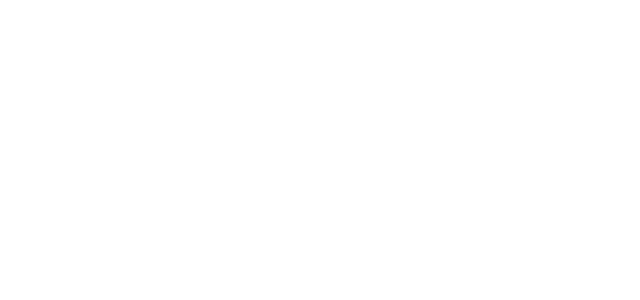
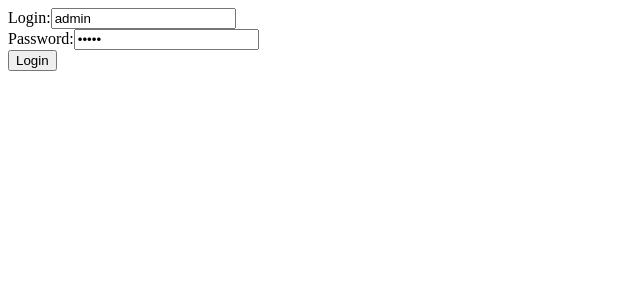
Before and after one commit to aamarber/react-products-shop, a React (Vite) app: page / in a window 1280 px wide. Shown: the top 300 px of the page, without its empty margins (0-640 px from the left). Built offline with nearby package versions, Linux system fonts and the light colour scheme.

Commit message:
Shop working but super ugly

```diff
--- a/src/App.jsx
+++ b/src/App.jsx
@@ -1,5 +1,8 @@
 import React, { useState } from 'react'
+import ProductsList from './ProductsList/ProductsList';
+import Login from './Login';
 import ApiClient from './Services/ApiClient';
+import ProductsDetail from './ProductsDetail/ProductsDetail';
 
 export default function App() {
 
@@ -15,8 +18,30 @@ export default function App() {
 
   const [apiClient, setApiClient] = useState(new ApiClient(apiURL));
 
+  const [productId, setProductId] = useState(null);
+
+  const openProductDetail = (productId) => {
+    setProductId(productId);
+  }
+
+  const goToProducts = () => {
+    setProductId(null);
+  }
+
     return (
     <>
+      <div>
+        {!token ?
+          <Login apiClient={apiClient} setToken={setToken}></Login>
+          :
+          (
+            !productId ?
+            <ProductsList apiClient={apiClient} openProductDetail={openProductDetail}></ProductsList>
+            :
+            <ProductsDetail apiClient={apiClient} productId={productId} goToProducts={goToProducts}></ProductsDetail>
+          )
+        }
+      </div>
     </>
   )
 }
--- /dev/null
+++ b/src/Login.jsx
@@ -0,0 +1,40 @@
+import React, { useEffect, useState } from 'react'
+
+export default function Login({setToken, apiClient}) {
+
+    const [login, setLogin] = useState('');
+    const [password, setPassword] = useState('');
+
+    // Uncomment this so the inputs are filled with the default user and password
+    useEffect(() => {
+      setLogin('admin');
+      setPassword('admin');
+    });
+
+    const loginFunct = (event) => {
+      event.preventDefault();
+
+      apiClient.login(login, password)
+        .then(token => setToken(token));
+    };
+
+  return (
+    <>
+        <div>
+          <form className="loginForm">
+            <div>
+              <label htmlFor="login">Login:</label>
+              <input type="text" id='login' value={login} onChange={e => setLogin(e.target.value)} />
+            </div>
+            <div>
+              <label htmlFor="password">Password:</label>
+              <input type="password" id='password' value={password} onChange={e => setPassword(e.target.value)}/>
+            </div>
+            <div>
+              <button onClick={loginFunct}>Login</button>
+            </div>
+          </form>
+        </div>
+    </>
+  )
+}
--- /dev/null
+++ b/src/ProductsDetail/ProductsDetail.jsx
@@ -0,0 +1,39 @@
+import React, { useState, useEffect } from 'react'
+
+export default function ProductsDetail({apiClient, productId, goToProducts}) {
+
+    const [product, setProduct] = useState(null);
+
+    useEffect(() => {
+
+        if(product){
+          return;
+        }
+
+        apiClient.getProduct(productId)
+        .then(productDetail => setProduct(productDetail));
+      });
+
+      const buildImageUrl = (imageName) => `${apiClient.apiUrl}images/${imageName}`;
+
+  return (
+    <>
+    <a href='#' onClick={goToProducts}>Go to products list</a>
+    <section className="product-detail">
+        { !product ?
+            ''
+        : <>
+            <h1>{product?.name}</h1>
+            <section className='product-info'>
+                <picture>
+                    <source srcSet={buildImageUrl(product?.big_image)} media="(min-width: 600px)" />
+                    <img src={buildImageUrl(product?.medium_image)} alt="MDN" />
+                </picture>
+            </section>
+        </>
+        }
+
+    </section>
+    </>
+  )
+}
--- /dev/null
+++ b/src/ProductsList/ProductsList.jsx
@@ -0,0 +1,55 @@
+import React, { useState, useEffect } from 'react'
+
+export default function ProductsList({apiClient, openProductDetail}) {
+
+  const [products, setProducts] = useState(null);
+
+  useEffect(() => {
+
+    if(products){
+      return;
+    }
+
+    setProducts([]);
+
+    apiClient.getProducts()
+    .then(productsList => setProducts(productsList));
+  });
+
+  return (
+    <div>
+      <div className="shop-container">
+        <h1>Shop</h1>
+          <table>
+            <thead>
+              <tr>
+                <th>ID</th>
+                <th>Name</th>
+                <th>Price</th>
+              </tr>
+            </thead>
+            <tbody>
+              {!products ? <tr></tr> :
+              products.map((product) => {
+                return <>
+                  <tr>
+                    <td>
+                      <a href="#" onClick={() => openProductDetail(product.id)}>
+                        {product.id}
+                      </a>
+                    </td>
+                    <td>
+                      {product.name}
+                    </td>
+                    <td>
+                      {product.price}
+                    </td>
+                  </tr>
+                </>
+              })}
+            </tbody>
+          </table>
+      </div>
+    </div>
+  )
+}
```
